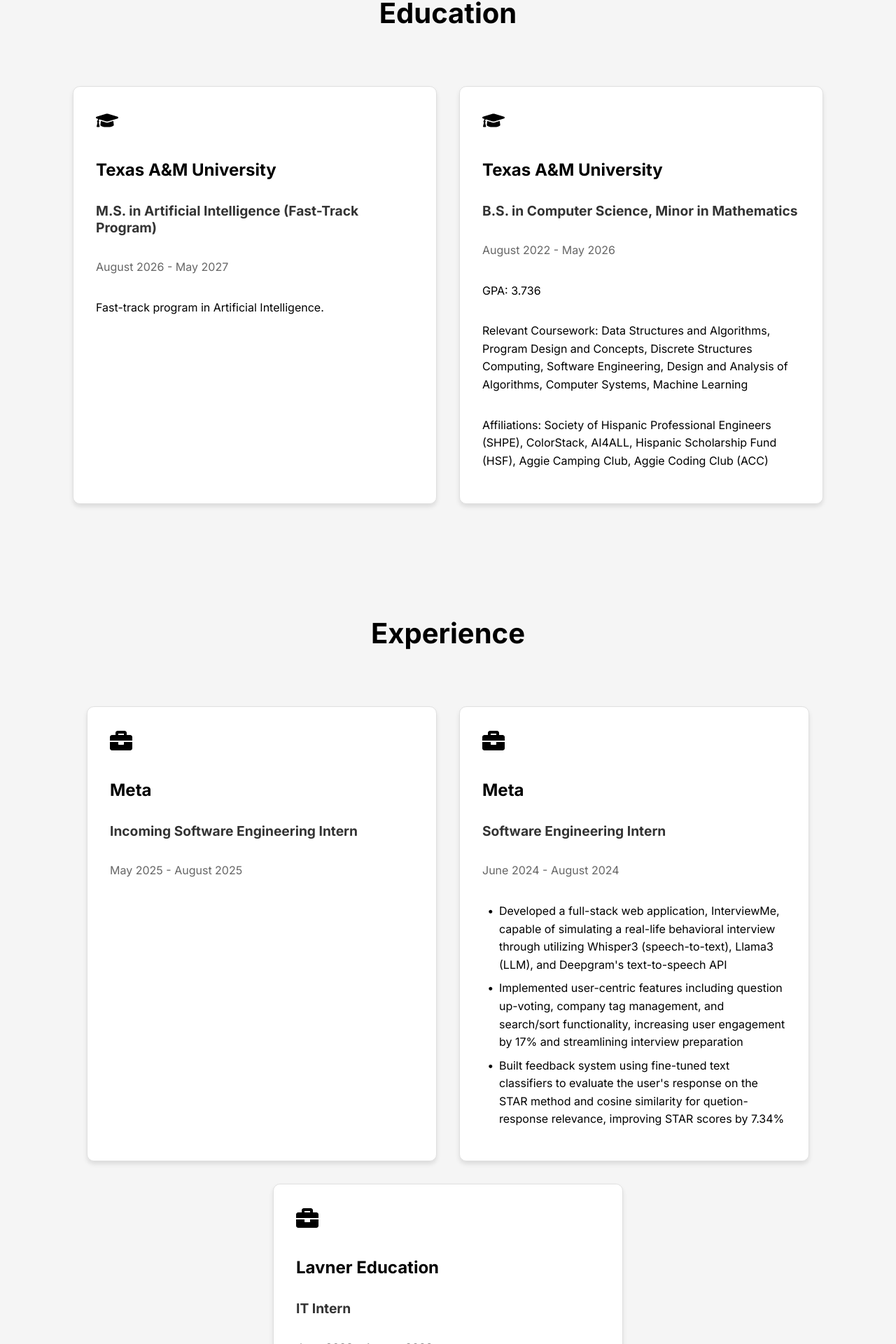
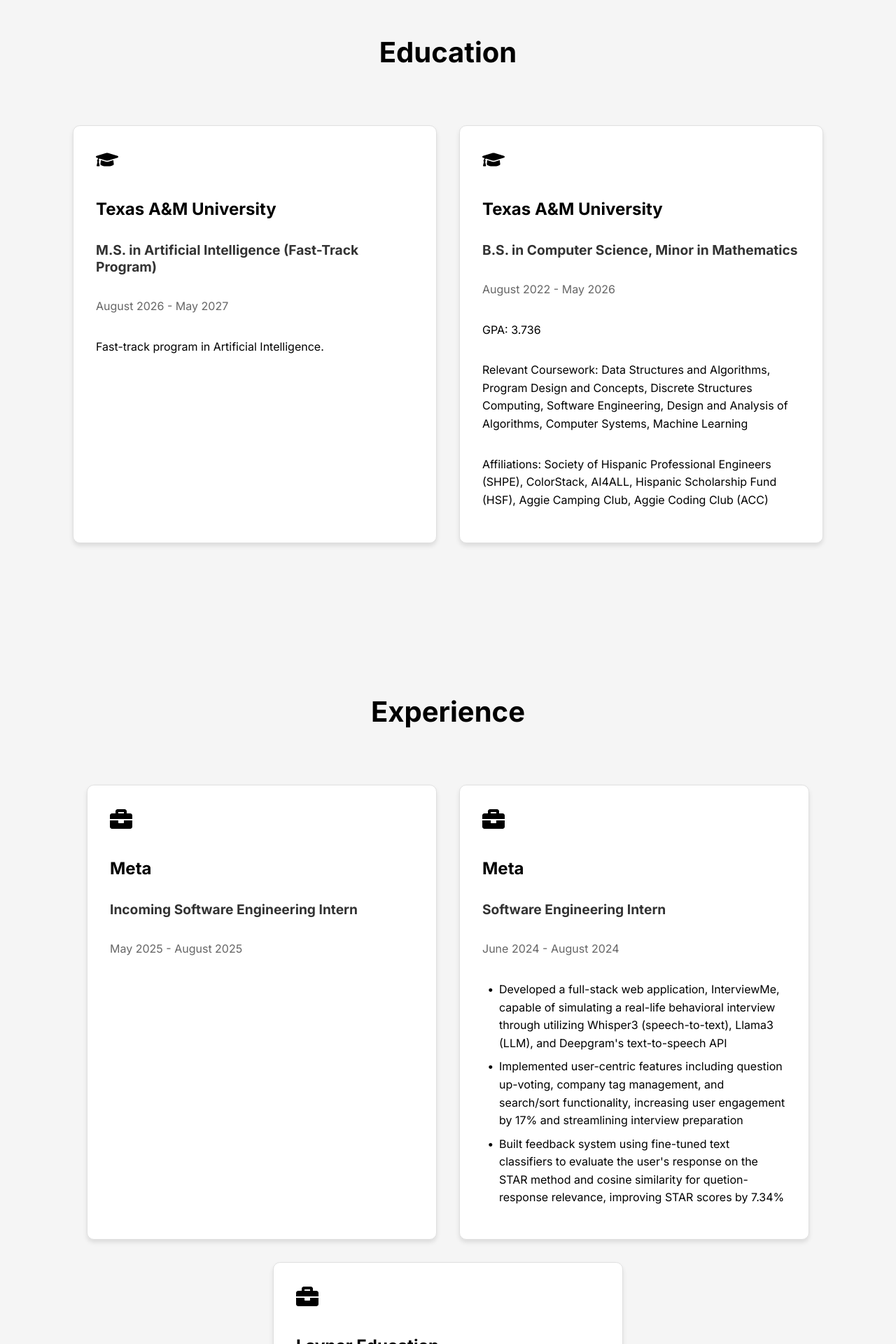
Before and after one commit to NicholasMatias/CBNV3, a React (Vite) app in the folder portfolio/: page / in a window 1280 px wide. Shown: the part 870-2790 px from the top of the page at 70% size. Built offline with nearby package versions, Linux system fonts and the light colour scheme.

Commit message:
made sure adequate padding for each heading

```diff
--- a/portfolio/src/components/Education.jsx
+++ b/portfolio/src/components/Education.jsx
@@ -2,9 +2,9 @@
 import styled from 'styled-components';
 import { useInView } from 'react-intersection-observer';
 import { FaGraduationCap } from 'react-icons/fa';
+import { SectionContainer } from '../styles/shared';
 
-const EducationSection = styled.section`
-  min-height: 100vh;
+const EducationSection = styled(SectionContainer)`
   display: flex;
   flex-direction: column;
   justify-content: center;
--- a/portfolio/src/components/Experience.jsx
+++ b/portfolio/src/components/Experience.jsx
@@ -2,9 +2,9 @@
 import styled from 'styled-components';
 import { useInView } from 'react-intersection-observer';
 import { FaBriefcase } from 'react-icons/fa';
+import { SectionContainer } from '../styles/shared';
 
-const ExperienceSection = styled.section`
-  min-height: 100vh;
+const ExperienceSection = styled(SectionContainer)`
   display: flex;
   flex-direction: column;
   justify-content: center;
@@ -110,7 +110,7 @@
       position: 'IT Intern',
       duration: 'June 2023 - August 2023',
       description: [
-        'Guided a team of high schoolers through the development of 7+ full stack projects including websites, applications, and various games thus developing the students’ technical skills',
+        'Guided a team of high schoolers through the development of 7+ full stack projects including websites, applications, and various games thus developing the students\' technical skills',
         'Designed and delivered comprehensive curriculum covering HTML, CSS, Python, C++, Java, and JavaScript, increasing project completion rates and improving code quality'
       ],
     },
--- a/portfolio/src/components/Intro.jsx
+++ b/portfolio/src/components/Intro.jsx
@@ -1,9 +1,9 @@
 import { motion } from 'framer-motion';
 import styled from 'styled-components';
 import { useInView } from 'react-intersection-observer';
+import { SectionContainer } from '../styles/shared';
 
-const IntroSection = styled.section`
-  min-height: 100vh;
+const IntroSection = styled(SectionContainer)`
   display: flex;
   align-items: center;
   justify-content: center;
--- a/portfolio/src/components/Projects.jsx
+++ b/portfolio/src/components/Projects.jsx
@@ -2,9 +2,9 @@
 import styled from 'styled-components';
 import { useInView } from 'react-intersection-observer';
 import { FaGithub, FaExternalLinkAlt } from 'react-icons/fa';
+import { SectionContainer } from '../styles/shared';
 
-const ProjectsSection = styled.section`
-  min-height: 100vh;
+const ProjectsSection = styled(SectionContainer)`
   display: flex;
   flex-direction: column;
   justify-content: center;
--- /dev/null
+++ b/portfolio/src/styles/shared.js
@@ -0,0 +1,7 @@
+import styled from 'styled-components';
+
+export const SectionContainer = styled.section`
+  min-height: 100vh;
+  padding-top: 120px; /* 80px navbar height + 40px extra spacing */
+  scroll-margin-top: 80px; /* This ensures the section aligns properly when scrolled to */
+`;
```
